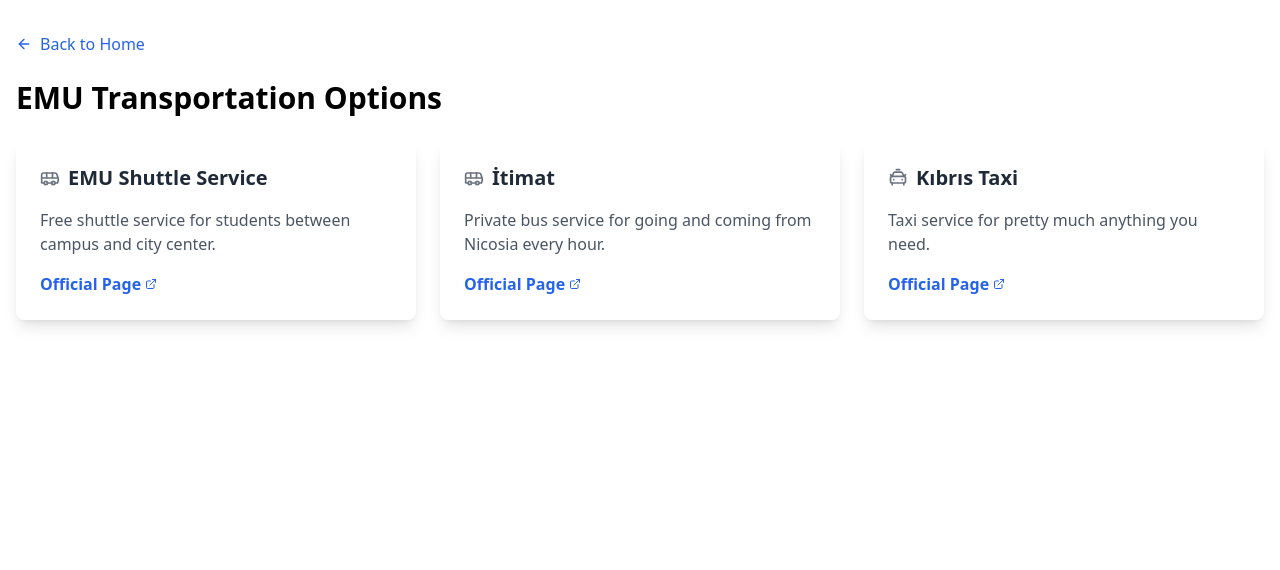
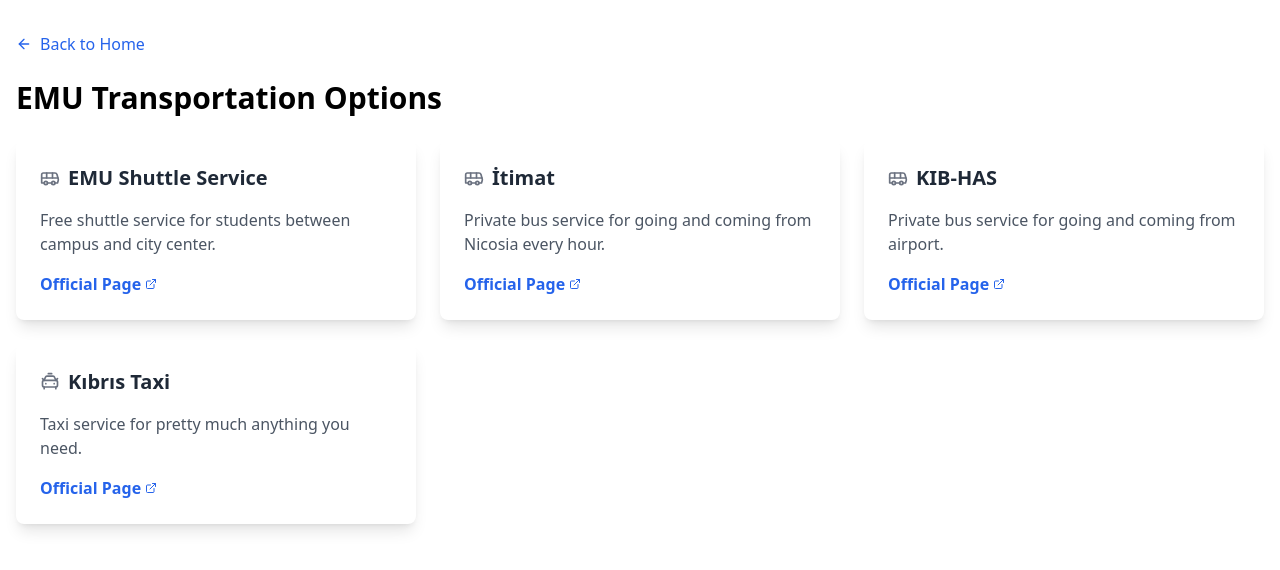
Before and after one commit to atasoya/emu-guide, a Next.js app: page /transportation in a window 1280 px wide. Shown: the top 570 px of the page. Built offline with nearby package versions, Linux system fonts and the light colour scheme.

Commit message:
Add kıb-has

```diff
--- a/src/app/transportation/page.tsx
+++ b/src/app/transportation/page.tsx
@@ -23,6 +23,13 @@ const transportations: Transportation[] = [
     type:"bus",
     explanation: "Private bus service for going and coming from Nicosia every hour.",
     officialLink: "https://itimatgroup.com/toplu-ta%C5%9Fima"
+  },
+  {
+    id: 2,
+    name: "KIB-HAS",
+    type:"bus",
+    explanation: "Private bus service for going and coming from airport.",
+    officialLink: "http://kibhas.org/"
   },
   {
     id: 3,
--- a/src/app/ulasim/page.tsx
+++ b/src/app/ulasim/page.tsx
@@ -23,6 +23,13 @@ const transportations: Transportation[] = [
     type:"bus",
     explanation: "Lefkoşa'ya her saat özel otobüs servisi.",
     officialLink: "https://itimatgroup.com/toplu-ta%C5%9Fima"
+  },
+  {
+    id: 2,
+    name: "KIB-HAS",
+    type:"bus",
+    explanation: "Havaalanına gidip gelmek için otobüs servisi.",
+    officialLink: "http://kibhas.org/"
   },
   {
     id: 3,
```
